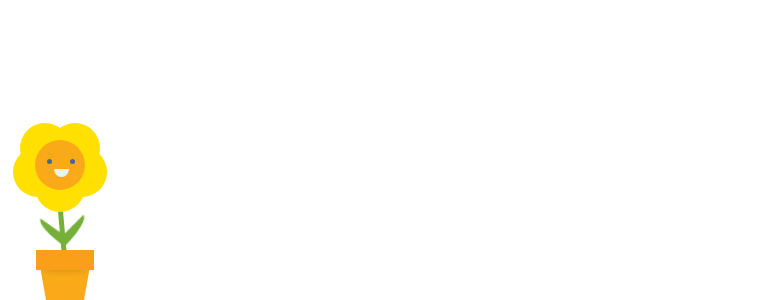
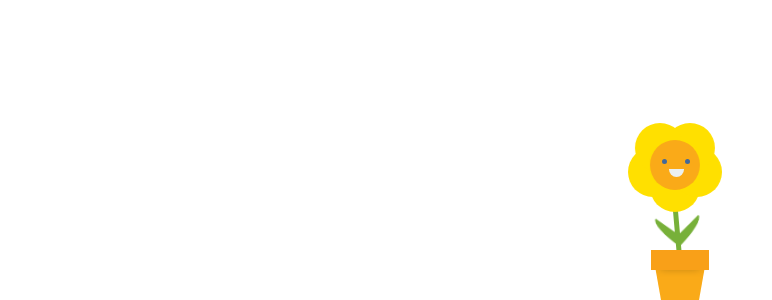
Before and after one commit to flowerforjie/flowerforjie.github.io, a plain HTML site: page index.html in a window 1280 px wide. Shown: the part 500-800 px from the top of the page, without its empty margins (0-772 px from the left). Drawn offline with Linux system fonts and the light colour scheme.

Commit message:
Update style.css

```diff
--- a/style.css
+++ b/style.css
@@ -1,7 +1,7 @@
 #position{
 	position:fixed;
 	bottom:180px;
-	left:25px;
+	left:50%;
 }
 .sunflower{
   position:relative;
```
